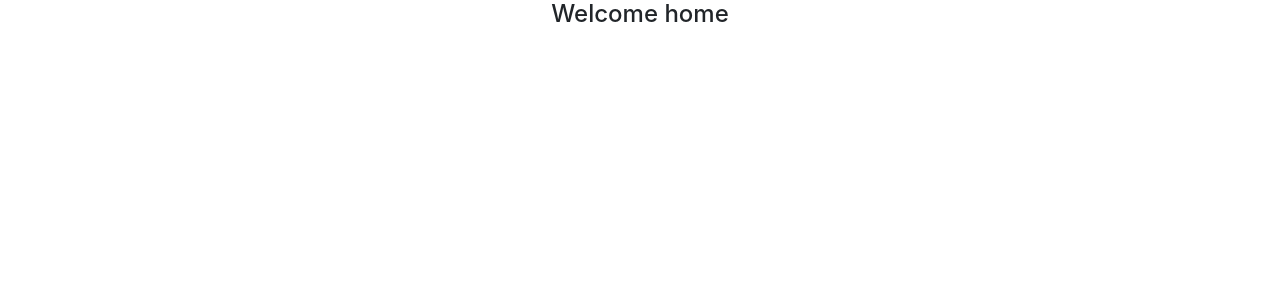
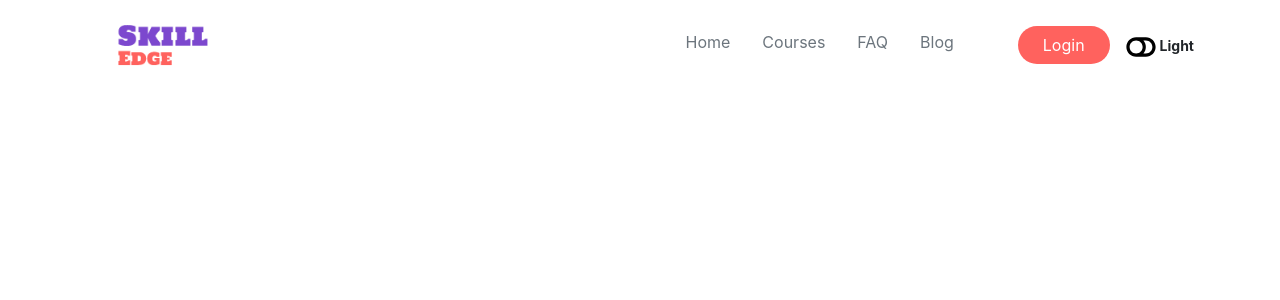
Before and after one commit to redoykhan28/dev-skill-edge-client, a React (Create React App) app: page / in a window 1280 px wide. Shown: the top 300 px of the page. Built offline with nearby package versions, Linux system fonts and the light colour scheme.

Commit message:
header added

```diff
--- a/package.json
+++ b/package.json
@@ -9,6 +9,7 @@
     "firebase": "^9.12.1",
     "react": "^18.2.0",
     "react-dom": "^18.2.0",
+    "react-icons": "^4.6.0",
     "react-router-dom": "^6.4.2",
     "react-scripts": "5.0.1",
     "web-vitals": "^2.1.4"
--- a/src/App.js
+++ b/src/App.js
@@ -5,7 +5,7 @@ import { route } from './Route/Route';
 
 function App() {
   return (
-    <div className="App">
+    <div className="container">
       <RouterProvider router={route}></RouterProvider>
     </div>
   );
--- a/src/Pages/Home/Home/Home.js
+++ b/src/Pages/Home/Home/Home.js
@@ -4,7 +4,7 @@ import './Home.css'
 const Home = () => {
     return (
         <div>
-            <h4>Welcome home</h4>
+            <h4 className='text-center'>Welcome home</h4>
         </div>
     );
 };
--- a/src/Pages/Shared/Header/Header.css
+++ b/src/Pages/Shared/Header/Header.css
@@ -0,0 +1,18 @@
+.s-btn {
+
+    background-color: #FF625E;
+    color: white;
+    border-radius: 30px;
+}
+
+.s-btn:hover {
+
+    background-color: #C32D4B;
+    color: white;
+}
+
+.togcolor {
+
+    color: black;
+    font-size: 30px;
+}
--- a/src/Pages/Shared/Header/Header.js
+++ b/src/Pages/Shared/Header/Header.js
@@ -1,10 +1,41 @@
 import React from 'react';
+import { Link, NavLink } from 'react-router-dom';
+import logo from '../../../images/d0d29493594148fd9a0e3c13fdc85c4c (3).png'
 import './Header.css'
+import { FaToggleOff } from "react-icons/fa";
 
 const Header = () => {
     return (
         <div>
-
+            <nav className="navbar navbar-expand-lg bg-white fixed-top py-3">
+                <div className="container d-flex  justify-content-between align-items-center">
+                    <div className="f-postion">
+                        <Link className="navbar-brand" to="/">
+                            <img className='img-fluid w-75' src={logo} alt="logo" />
+                        </Link>
+                    </div>
+                    <div className="s-position">
+                        <button className="navbar-toggler" type="button" data-bs-toggle="collapse"
+                            data-bs-target="#navbarSupportedContent" aria-controls="navbarSupportedContent"
+                            aria-expanded="false" aria-label="Toggle navigation">
+                            <span className="navbar-toggler-icon"></span>
+                        </button>
+                        <div className="collapse navbar-collapse" id="navbarSupportedContent">
+                            <ul className="navbar-nav me-auto mb-2 mb-lg-0">
+                                <NavLink className={'text-muted mx-3 pt-1 text-decoration-none'} to='/home'>Home</NavLink>
+                                <NavLink className={'text-muted mx-3 pt-1 text-decoration-none'} to='/courses'>Courses</NavLink>
+                                <NavLink className={'text-muted mx-3 pt-1 text-decoration-none'} to='/faq'>FAQ</NavLink>
+                                <NavLink className={'text-muted mx-3 pt-1 text-decoration-none'} to='/blog'>Blog</NavLink>
+                                <NavLink className={'btn s-btn px-4 mt-3 mt-lg-0 ms-lg-5'} to='/login'>Login</NavLink>
+                                <div className='d-flex align-items-center'>
+                                    <NavLink className={' ms-3 text-decoration-none'} to='/courses'><FaToggleOff className='togcolor pt-1' /></NavLink>
+                                    <small className=' mx-1 fw-bold'>Light</small>
+                                </div>
+                            </ul>
+                        </div>
+                    </div>
+                </div>
+            </nav>
         </div>
     );
 };
```
Also changed, not shown: src/images/d0d29493594148fd9a0e3c13fdc85c4c (3).png (added), 1 other file (tests, documents, lock files or other folders).
